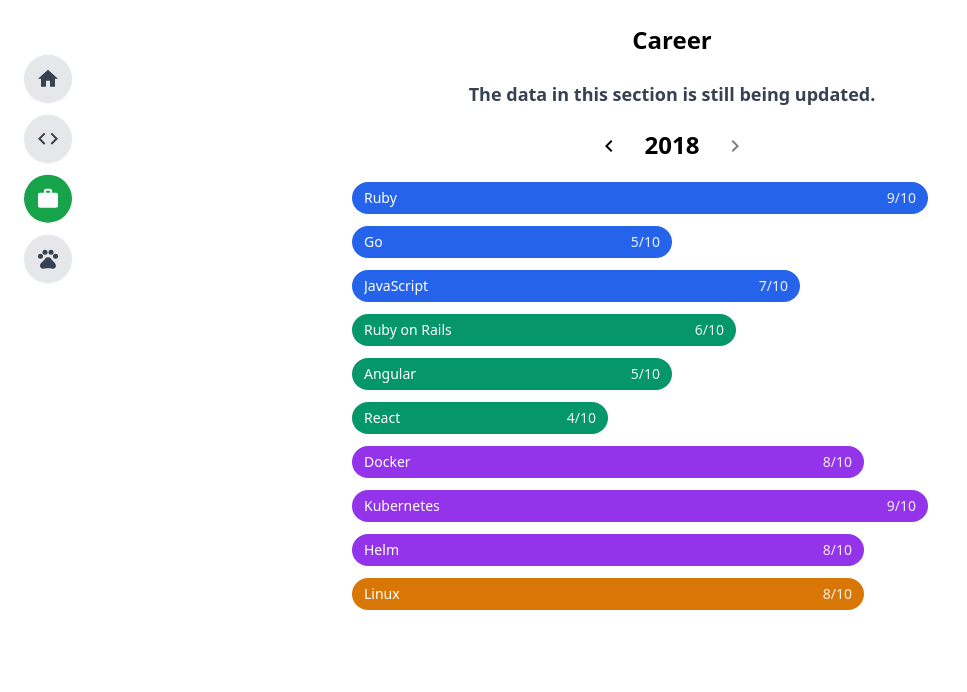
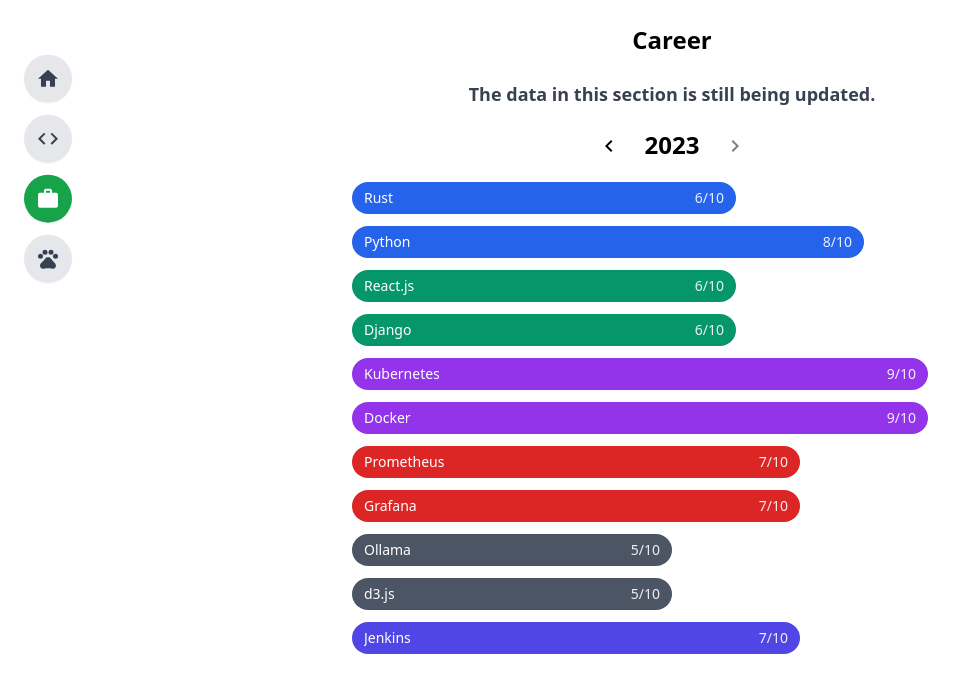
Before and after one commit to dmk/dkoval.pro, a Next.js app: page /career in a window 1280 px wide. Shown: the top 692 px of the page, without its empty margins (0-967 px from the left). Built offline with nearby package versions, Linux system fonts and the light colour scheme.

Commit message:
Add more projects, clean up some stuff

```diff
--- a/src/assets/career.json
+++ b/src/assets/career.json
@@ -9,24 +9,14 @@
           "category": "programming-languages"
         },
         {
-          "name": "C",
-          "experience_level": 3,
-          "category": "programming-languages"
+          "name": "Ruby on Rails",
+          "experience_level": 6,
+          "category": "frameworks"
         },
         {
           "name": "JavaScript",
           "experience_level": 6,
           "category": "programming-languages"
-        },
-        {
-          "name": "JQuery",
-          "experience_level": 4,
-          "category": "frameworks"
-        },
-        {
-          "name": "Ruby on Rails",
-          "experience_level": 6,
-          "category": "frameworks"
         },
         {
           "name": "AngularJS",
@@ -49,19 +39,39 @@
           "category": "containerization-and-orchestration"
         },
         {
-          "name": "Linux",
+          "name": "MySQL",
           "experience_level": 5,
-          "category": "operating-systems"
+          "category": "databases"
         },
         {
-          "name": "ELK",
-          "experience_level": 2,
-          "category": "monitoring"
+          "name": "PostgreSQL",
+          "experience_level": 5,
+          "category": "databases"
         },
         {
           "name": "Jenkins",
           "experience_level": 2,
           "category": "automation"
+        },
+        {
+          "name": "Concourse CI",
+          "experience_level": 2,
+          "category": "automation"
+        },
+        {
+          "name": "ElasticSearch",
+          "experience_level": 2,
+          "category": "monitoring"
+        },
+        {
+          "name": "Google Cloud",
+          "experience_level": 3,
+          "category": "cloud"
+        },
+        {
+          "name": "AWS",
+          "experience_level": 3,
+          "category": "cloud"
         }
       ]
     },
@@ -110,7 +120,7 @@
         },
         {
           "name": "Helm",
-          "experience_level": 5 ,
+          "experience_level": 5,
           "category": "containerization-and-orchestration"
         },
         {
@@ -119,7 +129,7 @@
           "category": "operating-systems"
         },
         {
-          "name": "ConcourseCI",
+          "name": "Concourse CI",
           "experience_level": 4,
           "category": "automation"
         }
@@ -177,6 +187,251 @@
           "name": "Linux",
           "experience_level": 8,
           "category": "operating-systems"
+        },
+        {
+          "name": "RabbitMQ",
+          "experience_level": 4,
+          "category": "messaging-queues"
+        },
+        {
+          "name": "Vault",
+          "experience_level": 5,
+          "category": "security"
+        },
+        {
+          "name": "Swagger",
+          "experience_level": 3,
+          "category": "api-management"
+        },
+        {
+          "name": "MySQL",
+          "experience_level": 5,
+          "category": "databases"
+        },
+        {
+          "name": "PostgreSQL",
+          "experience_level": 5,
+          "category": "databases"
+        },
+        {
+          "name": "Stackdriver",
+          "experience_level": 4,
+          "category": "monitoring"
+        }
+      ]
+    },
+    {
+      "year": "2019",
+      "technologies": [
+        {
+          "name": "Python",
+          "experience_level": 6,
+          "category": "programming-languages"
+        },
+        {
+          "name": "Prometheus",
+          "experience_level": 5,
+          "category": "monitoring"
+        },
+        {
+          "name": "Grafana",
+          "experience_level": 5,
+          "category": "monitoring"
+        },
+        {
+          "name": "Terraform",
+          "experience_level": 4,
+          "category": "automation"
+        },
+        {
+          "name": "Docker",
+          "experience_level": 8,
+          "category": "containerization-and-orchestration"
+        },
+        {
+          "name": "Kubernetes",
+          "experience_level": 8,
+          "category": "containerization-and-orchestration"
+        },
+        {
+          "name": "Linux",
+          "experience_level": 7,
+          "category": "operating-systems"
+        }
+      ]
+    },
+    {
+      "year": "2020",
+      "technologies": [
+        {
+          "name": "Python",
+          "experience_level": 7,
+          "category": "programming-languages"
+        },
+        {
+          "name": "Go",
+          "experience_level": 5,
+          "category": "programming-languages"
+        },
+        {
+          "name": "Docker",
+          "experience_level": 8,
+          "category": "containerization-and-orchestration"
+        },
+        {
+          "name": "Kubernetes",
+          "experience_level": 8,
+          "category": "containerization-and-orchestration"
+        },
+        {
+          "name": "Terraform",
+          "experience_level": 5,
+          "category": "automation"
+        },
+        {
+          "name": "AWS",
+          "experience_level": 7,
+          "category": "cloud"
+        },
+        {
+          "name": "Jenkins",
+          "experience_level": 6,
+          "category": "automation"
+        }
+      ]
+    },
+    {
+      "year": "2021",
+      "technologies": [
+        {
+          "name": "Python",
+          "experience_level": 8,
+          "category": "programming-languages"
+        },
+        {
+          "name": "JavaScript",
+          "experience_level": 7,
+          "category": "programming-languages"
+        },
+        {
+          "name": "GitHub Actions",
+          "experience_level": 6,
+          "category": "automation"
+        },
+        {
+          "name": "GitLab CI",
+          "experience_level": 6,
+          "category": "automation"
+        },
+        {
+          "name": "Kubernetes",
+          "experience_level": 9,
+          "category": "containerization-and-orchestration"
+        },
+        {
+          "name": "Jenkins",
+          "experience_level": 6,
+          "category": "automation"
+        }
+      ]
+    },
+    {
+      "year": "2022",
+      "technologies": [
+        {
+          "name": "Rust",
+          "experience_level": 5,
+          "category": "programming-languages"
+        },
+        {
+          "name": "Python",
+          "experience_level": 8,
+          "category": "programming-languages"
+        },
+        {
+          "name": "React.js",
+          "experience_level": 5,
+          "category": "frameworks"
+        },
+        {
+          "name": "Django",
+          "experience_level": 5,
+          "category": "frameworks"
+        },
+        {
+          "name": "Kubernetes",
+          "experience_level": 9,
+          "category": "containerization-and-orchestration"
+        },
+        {
+          "name": "Prometheus",
+          "experience_level": 6,
+          "category": "monitoring"
+        },
+        {
+          "name": "Grafana",
+          "experience_level": 6,
+          "category": "monitoring"
+        }
+      ]
+    },
+    {
+      "year": "2023",
+      "technologies": [
+        {
+          "name": "Rust",
+          "experience_level": 6,
+          "category": "programming-languages"
+        },
+        {
+          "name": "Python",
+          "experience_level": 8,
+          "category": "programming-languages"
+        },
+        {
+          "name": "React.js",
+          "experience_level": 6,
+          "category": "frameworks"
+        },
+        {
+          "name": "Django",
+          "experience_level": 6,
+          "category": "frameworks"
+        },
+        {
+          "name": "Kubernetes",
+          "experience_level": 9,
+          "category": "containerization-and-orchestration"
+        },
+        {
+          "name": "Docker",
+          "experience_level": 9,
+          "category": "containerization-and-orchestration"
+        },
+        {
+          "name": "Prometheus",
+          "experience_level": 7,
+          "category": "monitoring"
+        },
+        {
+          "name": "Grafana",
+          "experience_level": 7,
+          "category": "monitoring"
+        },
+        {
+          "name": "Ollama",
+          "experience_level": 5,
+          "category": "ai"
+        },
+        {
+          "name": "d3.js",
+          "experience_level": 5,
+          "category": "visualization"
+        },
+        {
+          "name": "Jenkins",
+          "experience_level": 7,
+          "category": "automation"
         }
       ]
     }
--- a/src/components/Projects/ProjectCard.tsx
+++ b/src/components/Projects/ProjectCard.tsx
@@ -12,7 +12,7 @@
 
 const ProjectCard: React.FC<ProjectCardProps> = ({ project }) => {
   return (
-    <div className="bg-white shadow-md rounded-lg p-4 mb-6 hover:shadow-xl hover:scale-102 duration-300">
+    <div className="bg-white shadow-md rounded-lg p-4 mb-6">
       <div className="mb-4">
         <a
           href={project.html_url}
--- a/src/pages/projects.tsx
+++ b/src/pages/projects.tsx
@@ -34,10 +34,10 @@
   const repoNames = [
     'fastsheet',
     'jenkins-testbed',
+    'react-tf',
     'temp-alert',
+    'react-ua-map',
     'dkoval.pro',
-    'react-ua-map',
-    'fastai-course-notebooks',
   ];
 
   const projects = await fetchGitHubData(username, repoNames);
```
Also changed, not shown: src/assets/opendata/population.json (deleted, +0 -31 lines).
